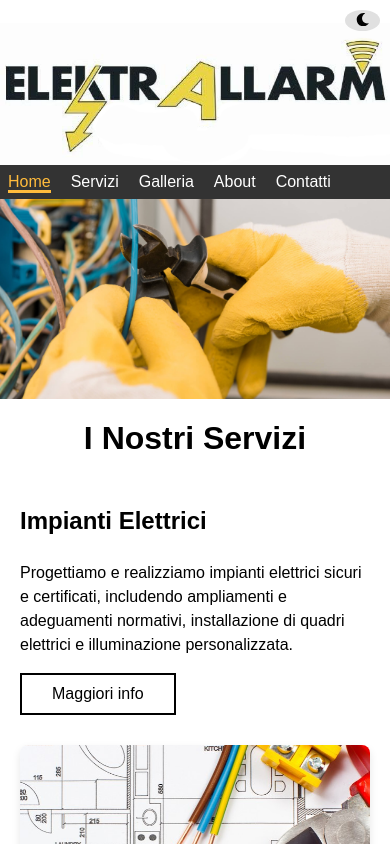
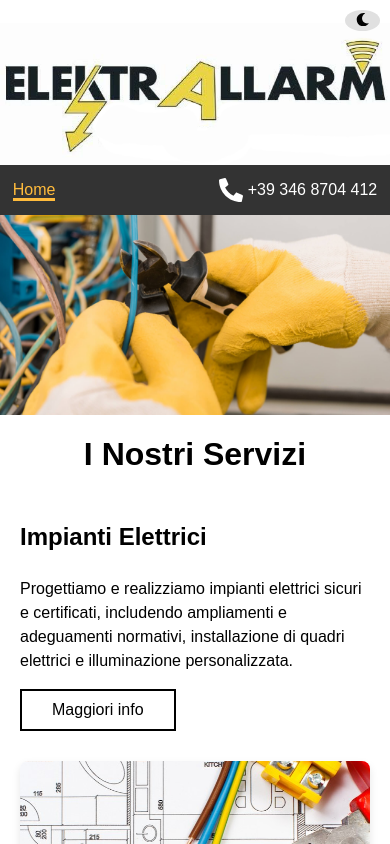
Before and after one commit to gianlucaKun/elektrallarm, a React (Create React App) app in the folder frontend/elektrallarmfe/: page / in a window 390 px wide. Shown: the top 844 px of the page. Built offline with nearby package versions, Linux system fonts and the light colour scheme.

Commit message:
update navbar w/ phone

```diff
--- a/frontend/elektrallarmfe/src/components/navbar/Navbar.jsx
+++ b/frontend/elektrallarmfe/src/components/navbar/Navbar.jsx
@@ -1,17 +1,21 @@
 import React from 'react'
 import { Link, NavLink } from 'react-router-dom'
 import "./Navbar.scss"
+import { FaPhone } from 'react-icons/fa';
 
 const Navbar = () => {
   return (
     <nav>
     <ul>
         <li><NavLink to="/" activeClassName="active">Home</NavLink></li>
-        <li><NavLink to="/services" activeClassName="active">Servizi</NavLink></li>
-        <li><NavLink to="/gallery" activeClassName="active">Galleria</NavLink></li>
-        <li><NavLink to="/about" activeClassName="active">About</NavLink></li>
-        <li><NavLink to="/contact" activeClassName="active">Contatti</NavLink></li>
+        {/* <li><NavLink to="/services" activeClassName="active">Servizi</NavLink></li> */}
+        {/* <li><NavLink to="/gallery" activeClassName="active">Galleria</NavLink></li> */}
+        {/* <li><NavLink to="/about" activeClassName="active">About</NavLink></li> */}
+        {/* <li><NavLink to="/contact" activeClassName="active">Contatti</NavLink></li> */}
     </ul>
+    <a href="tel:+393468704412" className="buttonPhone">
+        <FaPhone className='phoneIcon'/> +39 346 8704 412
+      </a>
 </nav>
   )
 }
--- a/frontend/elektrallarmfe/src/components/navbar/Navbar.scss
+++ b/frontend/elektrallarmfe/src/components/navbar/Navbar.scss
@@ -1,12 +1,17 @@
 nav {
   background-color: #333;
-    padding: 0.5rem;
+  padding: 0.8rem;
+  display: flex;
+  justify-content: space-between;
+  align-items: center;
 }
 
 nav ul {
   list-style-type: none;
   margin: 0;
   padding: 0;
+  display: flex; /* Disporre i link orizzontalmente */
+  align-items: center;
 }
 
 nav ul li {
@@ -28,3 +33,20 @@ nav {
   border-bottom: 3px solid rgb(255, 187, 60);
   color: rgb(255, 187, 60);
 }
+
+.buttonPhone {
+  background-color: transparent;
+  border: none;
+  display: flex;
+  align-items: center;
+  color: #fff;
+  cursor: pointer;
+  text-decoration: none;
+}
+.phoneIcon {
+  color: white;
+  font-size: 1.5rem; /* Imposta una dimensione dell'icona */
+
+  margin-right: 5px;
+  transform: rotateY(180deg);
+}
```
Lines whose indentation alone changed are shown as unchanged.
